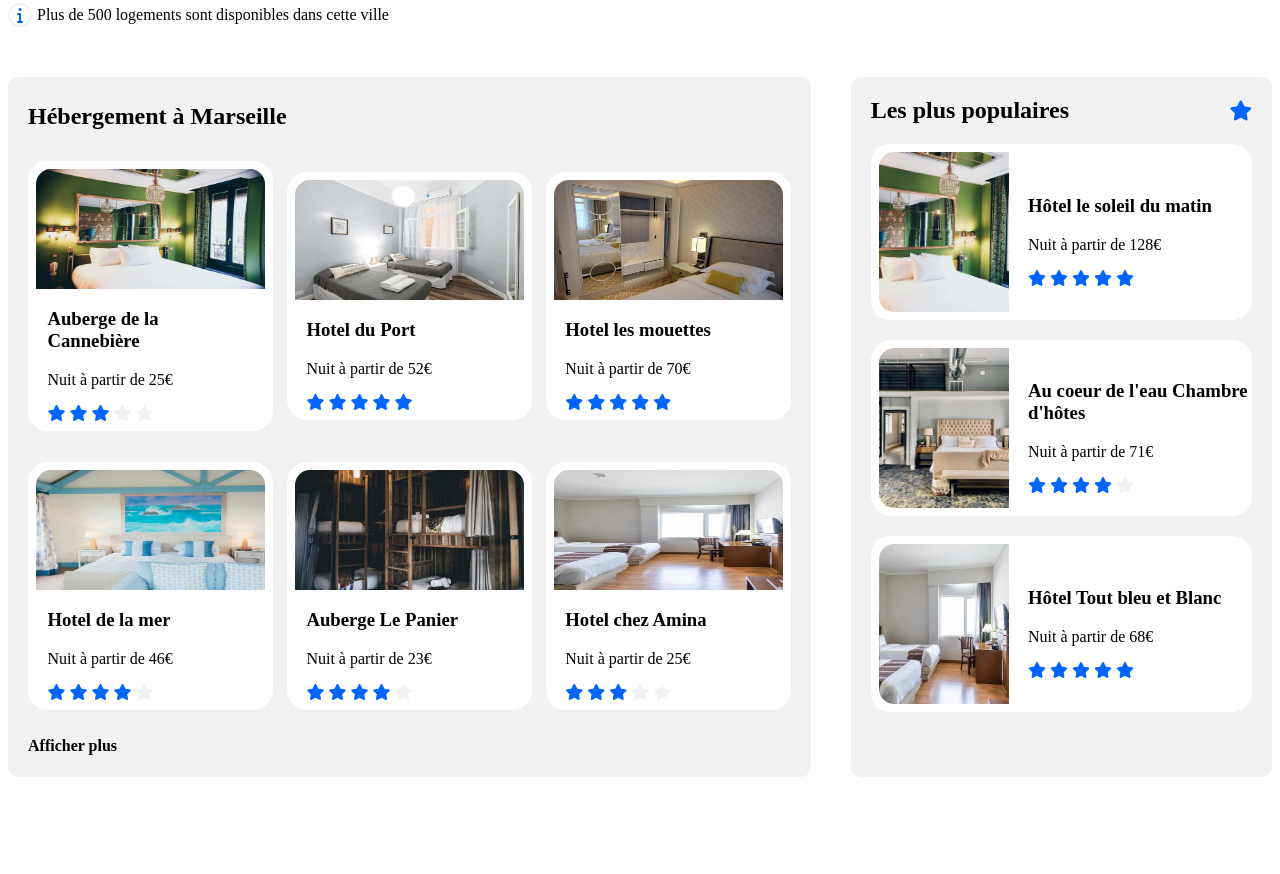
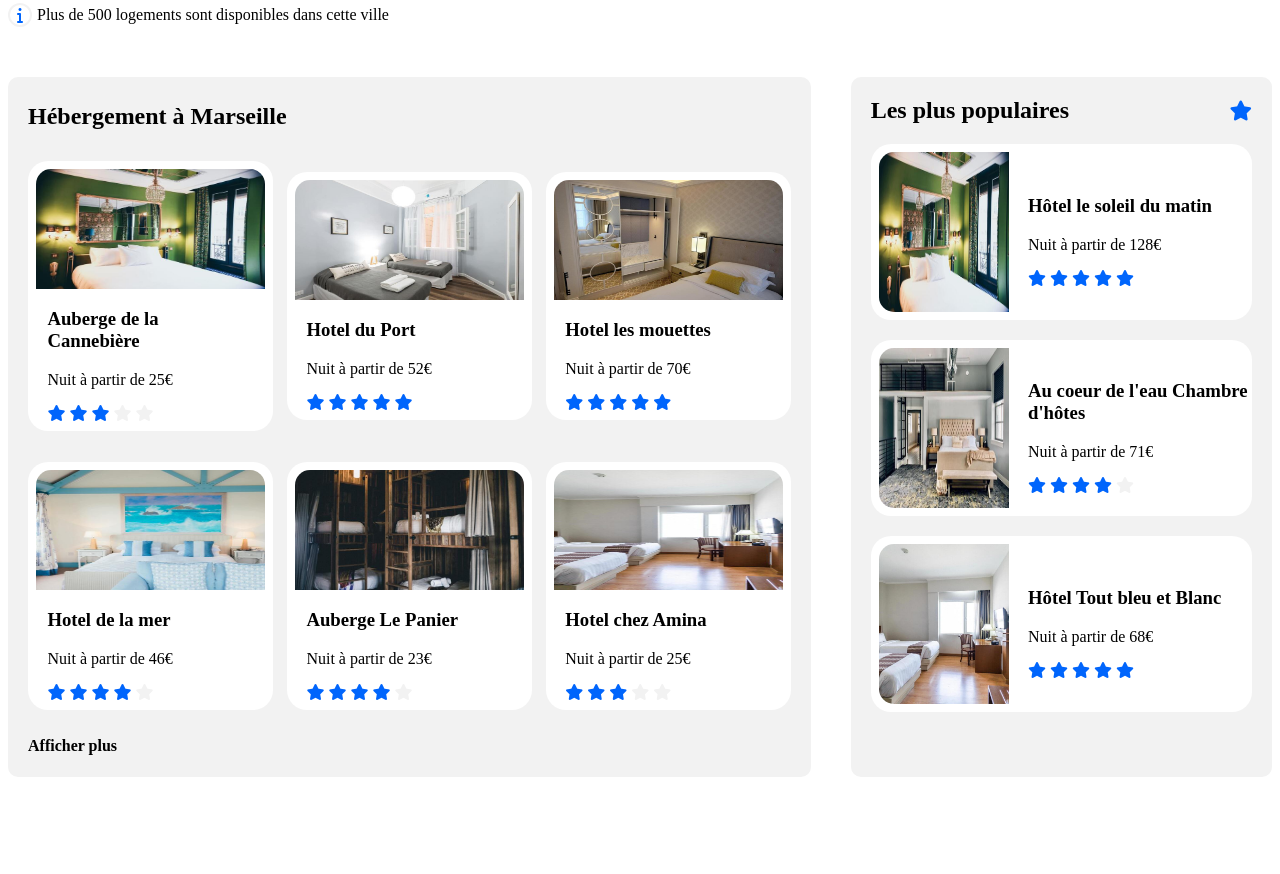
Before and after one commit to Kwinlane/cpm2-2022-s1-booki-defer-kwinlane, a plain HTML site: page index.html in a window 1280 px wide. Shown: the part 347-1221 px from the top of the page. Drawn offline with Linux system fonts and the light colour scheme.

Commit message:
changement div image populaire, passage de css à html

```diff
--- a/index.html
+++ b/index.html
@@ -182,7 +182,7 @@
             </div>
             <div class="populaire-lot-1">
                 <div class="carte-populaire marge1-2">
-                    <div class="img-populaire-1"></div>
+                    <img src="./images/hebergements/4_small/emile-guillemot-Bj_rcSC5XfE-unsplash.jpg" alt="Cannebière" class="img-populaire-1">
                     <div class="detailPopulaire">
                         <h3>Hôtel le soleil du matin</h3>
                         <p>Nuit à partir de 128€</p>
@@ -194,7 +194,7 @@
                     </div>
                 </div>
                 <div class="carte-populaire marge1-2">
-                    <div class="img-populaire-2"></div>
+                    <img src="./images/hebergements/4_small/aw-creative-VGs8z60yT2c-unsplash.jpg" alt="Cannebière" class="img-populaire-1">
                     <div class="detailPopulaire">
                         <h3>Au coeur de l'eau Chambre d'hôtes</h3>
                         <p>Nuit à partir de 71€</p>
@@ -206,7 +206,7 @@
                     </div>
                 </div>
                 <div class="carte-populaire">
-                    <div class="img-populaire-3"></div>
+                    <img src="./images/hebergements/4_small/febrian-zakaria-M6S1WvfW68A-unsplash.jpg" alt="Cannebière" class="img-populaire-1">
                     <div class="detailPopulaire">
                         <h3>Hôtel Tout bleu et Blanc</h3>
                         <p>Nuit à partir de 68€</p>
--- a/style.css
+++ b/style.css
@@ -360,16 +360,12 @@ a.filtre:hover{
 }
 
 .img-populaire-1{
-    background-image: url("./images/hebergements/4_small/emile-guillemot-Bj_rcSC5XfE-unsplash.jpg");
     width: 35%;
     height: 160px;
-    background-size: cover;
-    background-position: center;
     border-radius: 15px 0 0 15px;
 }
 
 .img-populaire-2{
-    background-image: url("./images/hebergements/4_small/aw-creative-VGs8z60yT2c-unsplash.jpg");
     width: 35%;
     height: 160px;
     background-size: cover;
@@ -377,7 +373,6 @@ a.filtre:hover{
     border-radius: 15px 0 0 15px;
 }
 .img-populaire-3{
-    background-image: url("./images/hebergements/4_small/febrian-zakaria-M6S1WvfW68A-unsplash.jpg");
     width: 35%;
     height: 160px;
     background-size: cover;
```
